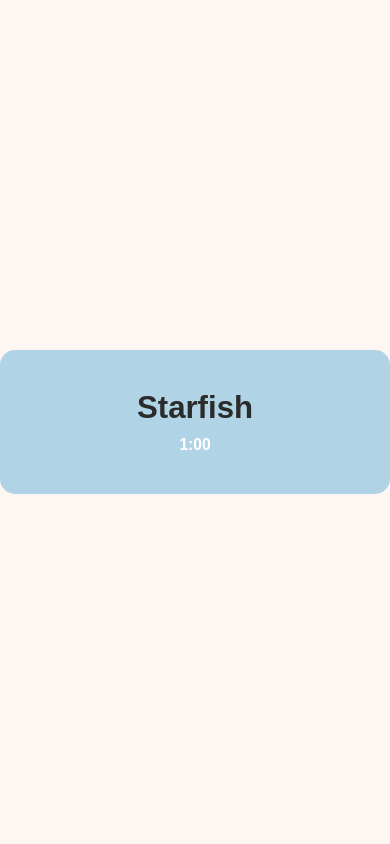
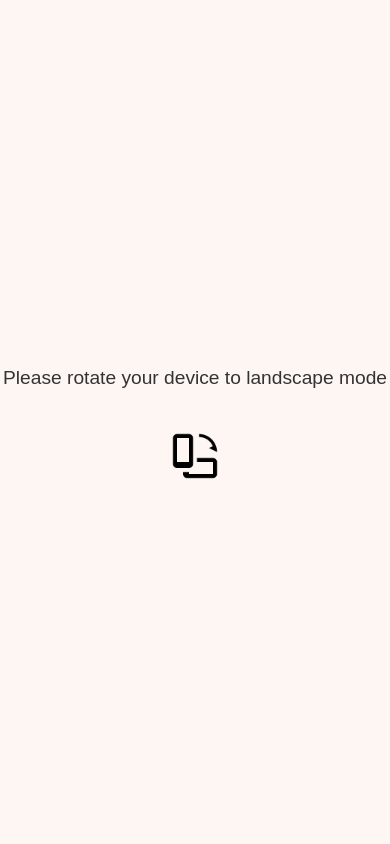
Before and after one commit to IsBlad/brainboost-ai, a Flask app: template templates/wordsup/game.html in a window 390 px wide; the page is wider, and only the part inside the window is pictured. Run offline with Flask 3, Linux system fonts and the light colour scheme; the template is opened without the code that fills it: most values are stand-ins (such as "Sample title", 1, 10 or a date in 2020); parts of the project's set-up code (start-up, migrations or seed data) failed here and were passed over.

Commit message:
update rotate device message screen

```diff
--- a/static/css/game.css
+++ b/static/css/game.css
@@ -129,16 +129,11 @@ a {
 
 
 .container {
-    display: flex;
-    flex-direction: column;
-    align-items: center;
-    justify-content: center;
+    display: none;
+    position: fixed;
+    width: 100vw;
+    height: 100vh;
     background-color: #b0d4e6;
-    border-radius: 15px;
-    padding: 40px;
-    width: 700px;
-    text-align: center;
-    position: relative;
 }
 
 .end-page {
@@ -192,6 +187,20 @@ a {
     margin-top: 10px;
 }
 
+/* End page styles */
+.end-page {
+    display: none;
+    position: fixed;
+    top: 50%;
+    left: 50%;
+    transform: translate(-50%, -50%);
+    background-color: #bedae8;
+    border-radius: 15px;
+    padding: 40px;
+    text-align: center;
+    z-index: 2000;
+}
+
 .end-score {
     font-size: 2em;
     font-weight: bold;
@@ -201,27 +210,48 @@ a {
 
 ul {
     list-style-type: none; /* Removes bullet points */
+    padding: 0;
 }
 
 li {
     padding: 5px;
 }
 
-/* Add a class to display a message for orientation change */
-.rotate-notice {
+/* Update/add these styles */
+#rotate-notice {
+    display: none;
     position: fixed;
-    top: 50%;
-    left: 50%;
-    transform: translate(-50%, -50%);
-    background-color: rgba(255, 255, 255, 0.9);
-    padding: 20px;
-    border-radius: 10px;
-    display: none; /* Hidden by default */
-    z-index: 1000; /* Ensure it's on top of other elements */
+    top: 0;
+    left: 0;
+    width: 100vw;
+    height: 100vh;
+    background-color: #fdf6f2;
+    z-index: 1000;
+    justify-content: center;
+    align-items: center;
+    flex-direction: column;
+    text-align: center;
+}
+
+#rotate-notice p {
+    font-size: 1.2rem;
+    margin-bottom: 20px;
+}
+
+.rotate-icon {
+    width: 48px;
+    height: 48px;
+    margin-top: 20px;
+}
+
+@keyframes pulse {
+    0% { opacity: 1; }
+    50% { opacity: 0.5; }
+    100% { opacity: 1; }
 }
 
 /* Landscape layout */
-@media (orientation: landscape) and (max-height: 768px) {
+@media (orientation: landscape) {
     html, body {
         height: 100%;
         margin: 0;
@@ -230,12 +260,8 @@ li {
 
     .container {
         display: flex;
-        flex-direction: row; /* Horizontally align elements */
         justify-content: center;
         align-items: center;
-        width: 100vw;
-        height: 100vh;
-        padding: 0;
     }
     .button.left,
     .button.right {
@@ -261,19 +287,29 @@ li {
         background-color: rgb(230, 106, 106);
     }
     .word {
-        font-size: 8vw; /* Adjust font size relative to viewport width */
-        max-width: 90%;
+        font-size: 8vw;
+        text-align: center;
+        z-index: 1;
+    }
+
+    .timer {
+        font-size: 1em;
+        color: #ffffff;
+        margin-top: 10px;
     }
     /* Hide rotate notice when in landscape */
-    .rotate-notice {
+    #rotate-notice {
         display: none;
     }
 }
 
 /* Portrait layout styles to show notice */
 @media (orientation: portrait) {
-    .rotate-notice {
-        display: block; /* Show the rotate notice */
+    #rotate-notice {
+        display: flex;
+    }
+    .container {
+        display: none;
     }
 }
 
--- a/static/js/game.js
+++ b/static/js/game.js
@@ -7,6 +7,20 @@ let score = 0;
 // Arrays to store words based on user actions
 const correctWords = [];
 const passedWords = [];
+
+function adjustFontSize() {
+    const wordElement = document.querySelector('.word');
+
+    // Increase this percentage to make text larger
+    const fontSize = Math.max(Math.min(window.innerWidth, window.innerHeight) * 0.1, 30); // 10% of the smallest dimension, minimum font size of 30px
+    wordElement.style.fontSize = `${fontSize}px`;
+}
+
+// Add event listeners
+document.addEventListener('DOMContentLoaded', function() {
+    adjustFontSize(); // Initial fit
+    window.addEventListener('resize', adjustFontSize); // Refit on resize
+});
 
 // Start the game and initialize the game page
 function startGame() {
@@ -29,6 +43,9 @@ function startGame() {
 
     // Start the countdown timer
     timerInterval = setInterval(updateTimer, 1000);
+
+    // Adjust the font size for the first word
+    adjustFontSize();
 }
 
 // Function to change to the next word
@@ -108,7 +125,10 @@ function restartGame() {
 }
 
 // Initialize the game when the page loads
-window.onload = startGame;
+window.onload = function() {
+    startGame();       // Start the game
+    adjustFontSize();  // Adjust font size on load
+};
 
 function checkOrientation() {
     if (window.innerHeight > window.innerWidth) {
@@ -132,5 +152,4 @@ function adjustFontSize() {
     wordElement.style.fontSize = `${fontSize}px`;
 }
 
-window.onload = adjustFontSize;
 window.onresize = adjustFontSize;
--- a/templates/wordsup/game.html
+++ b/templates/wordsup/game.html
@@ -2,13 +2,14 @@
 <html lang="en">
 <head>
     <meta charset="UTF-8">
-    <meta name="viewport" content="width=device-width, initial-scale=1">
+    <meta name="viewport" content="width=device-width, initial-scale=1.0, maximum-scale=1.0, user-scalable=no">
     <title>Words Up - Game</title>
     <link href="static/css/game.css" rel="stylesheet">
 </head>
 <body>
-    <div id="rotate-notice" style="display:none; text-align:center;">
-        <p>Please rotate your device to landscape mode for the best experience.</p>
+    <div id="rotate-notice">
+        <p>Please rotate your device to landscape mode</p>
+        <img src="static/img/phone-rotate-landscape.png" class="rotate-icon" alt="Rotate phone icon">
     </div>
     <!-- Game Page -->
     <div class="container">
```
Also changed, not shown: static/img/phone-rotate-landscape.png (added).
